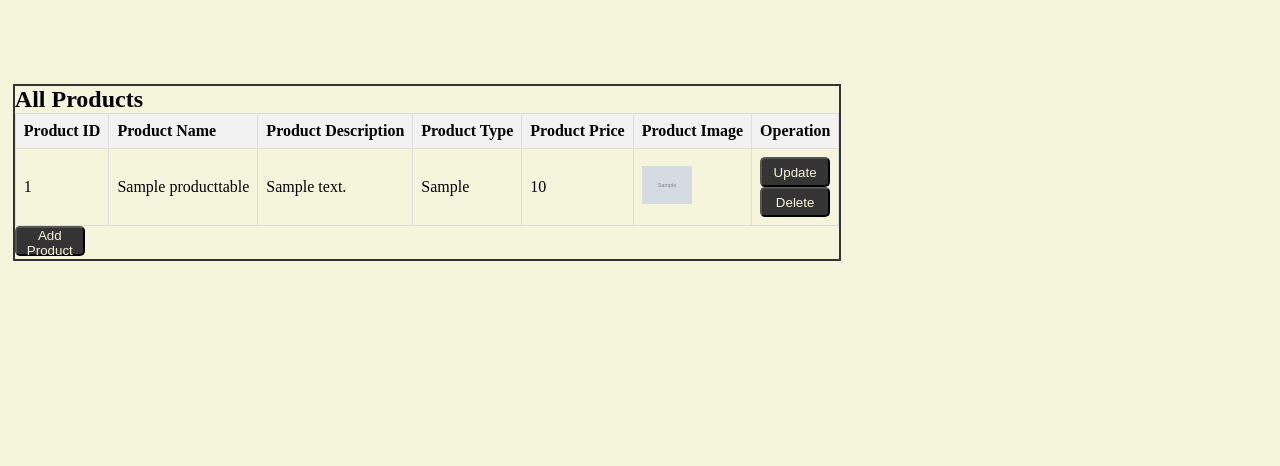
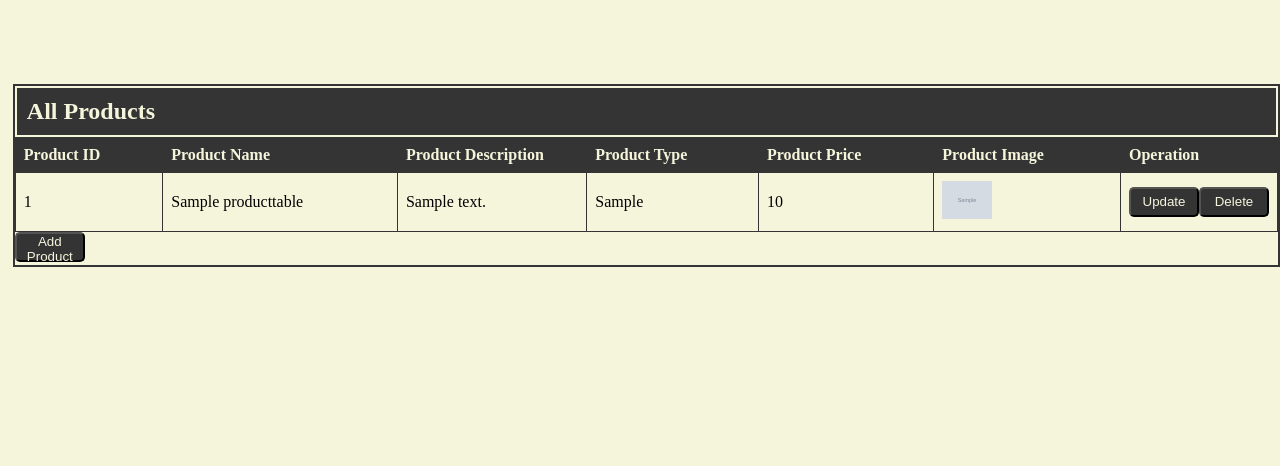
Before and after one commit to jamesdymagiba/ecommerce, a PHP site: page /staff.php in a window 1280 px wide. Shown: the part 76-542 px from the top of the page. Run offline with PHP 8.4, Linux system fonts and the light colour scheme; the visitor is signed in with stand-in values (Sample User, id 1); tables that the repository leaves empty or names only in its code hold one stand-in row (values such as "Sample post"); grey boxes marked "Sample" are stand-in pictures.

Commit message:
fixed staff table

```diff
--- a/J's Tech Garage/staff.css
+++ b/J's Tech Garage/staff.css
@@ -133,19 +133,29 @@
     left: 1%;
     border: 2px solid #343434;
   }
+  .product-desc-class{
+    width: 15%;
+  }
   .table-container table {
     border-collapse: collapse;
     width: 100%;
+}
+.table-container h2{
+  background-color: #343434;
+  color: #F5F5DC;
+  padding: 10px;
+  border: 2px solid #F5F5DC;
 }
 
 .table-container th, .table-container td {
     padding: 8px;
     text-align: left;
-    border: 1px solid #ddd; /* Add border for better visibility */
+    border: 1px solid #343434; /* Add border for better visibility */
 }
 
 .table-container th {
-    background-color: #f2f2f2; /* Add a background color for header cells */
+    background-color: #343434;
+    color: #F5F5DC; /* Add a background color for header cells */
 }
 .btn-update,.btn-delete,.btn-add{
     background-color: #343434;
@@ -153,6 +163,12 @@
     width: 70px;
     height: 30px;
     border-radius: 5px;
+}
+.btn-class{
+  width: 10%;
+}
+.operation-btn-container{
+  display: flex;
 }
   .footer{
   position: absolute;
--- a/J's Tech Garage/staff.php
+++ b/J's Tech Garage/staff.php
@@ -41,7 +41,7 @@ $products = mysqli_fetch_all($resultProducts, MYSQLI_ASSOC);
     <meta charset="UTF-8">
     <meta name="viewport" content="width=device-width, initial-scale=1.0">
     <title>J's Tech Garage Shop</title>
-    <link rel="stylesheet" href="admin.css">
+    <link rel="stylesheet" href="staff.css">
 </head>
 <body>
     <div class="container">
@@ -106,7 +106,7 @@ $products = mysqli_fetch_all($resultProducts, MYSQLI_ASSOC);
                     <tr>
                         <th>Product ID</th>
                         <th>Product Name</th>
-                        <th>Product Description</th>
+                        <th class="product-desc-class">Product Description</th>
                         <th>Product Type</th>
                         <th>Product Price</th>
                         <th>Product Image</th>
@@ -124,13 +124,16 @@ $products = mysqli_fetch_all($resultProducts, MYSQLI_ASSOC);
                             <td><?php echo $product['productprice']; ?></td>
                             <td><img src="Upload/<?php echo $product['productimage']; ?>" alt="Product Image" width="50px"></td>
                             <!-- Add more columns as needed -->
-                            <td>
+                            <td class="btn-class">
                                 <!-- Add any operation buttons or links as needed -->
+                                <div class="operation-btn-container">
                                 <button class="btn-update"><a href="">Update</a></button>
                                 <form method="post" action="product-delete.php">
                                     <input type="hidden" name="productid" value="<?php echo $product['productid']; ?>">
                                     <button type="submit" class="btn-delete" onclick="return confirm('Are you sure you want to delete this product?')">Delete</button>
                                 </form>
+                                </div>
+
                             </td>
                         </tr>
                     <?php endforeach; ?>
```
